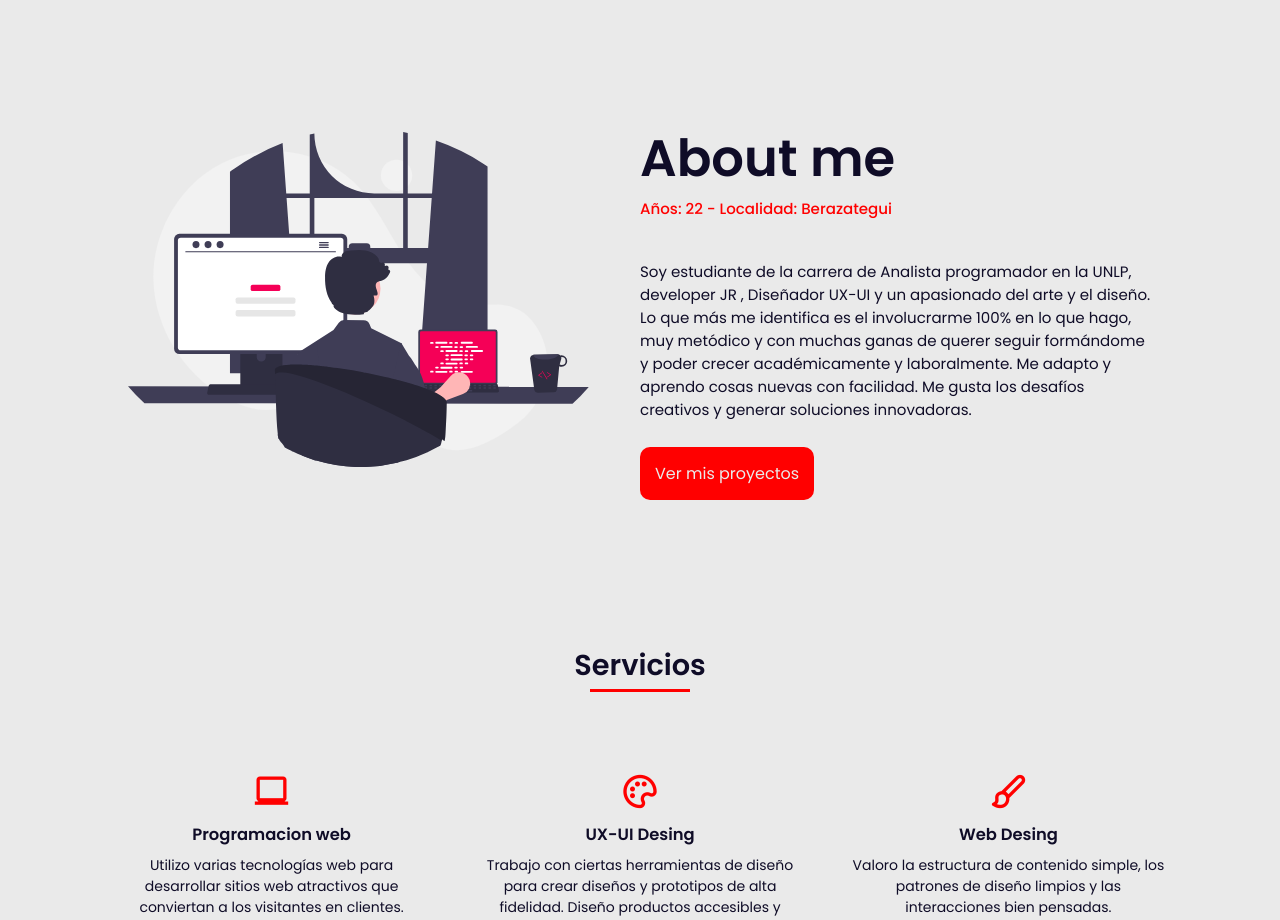
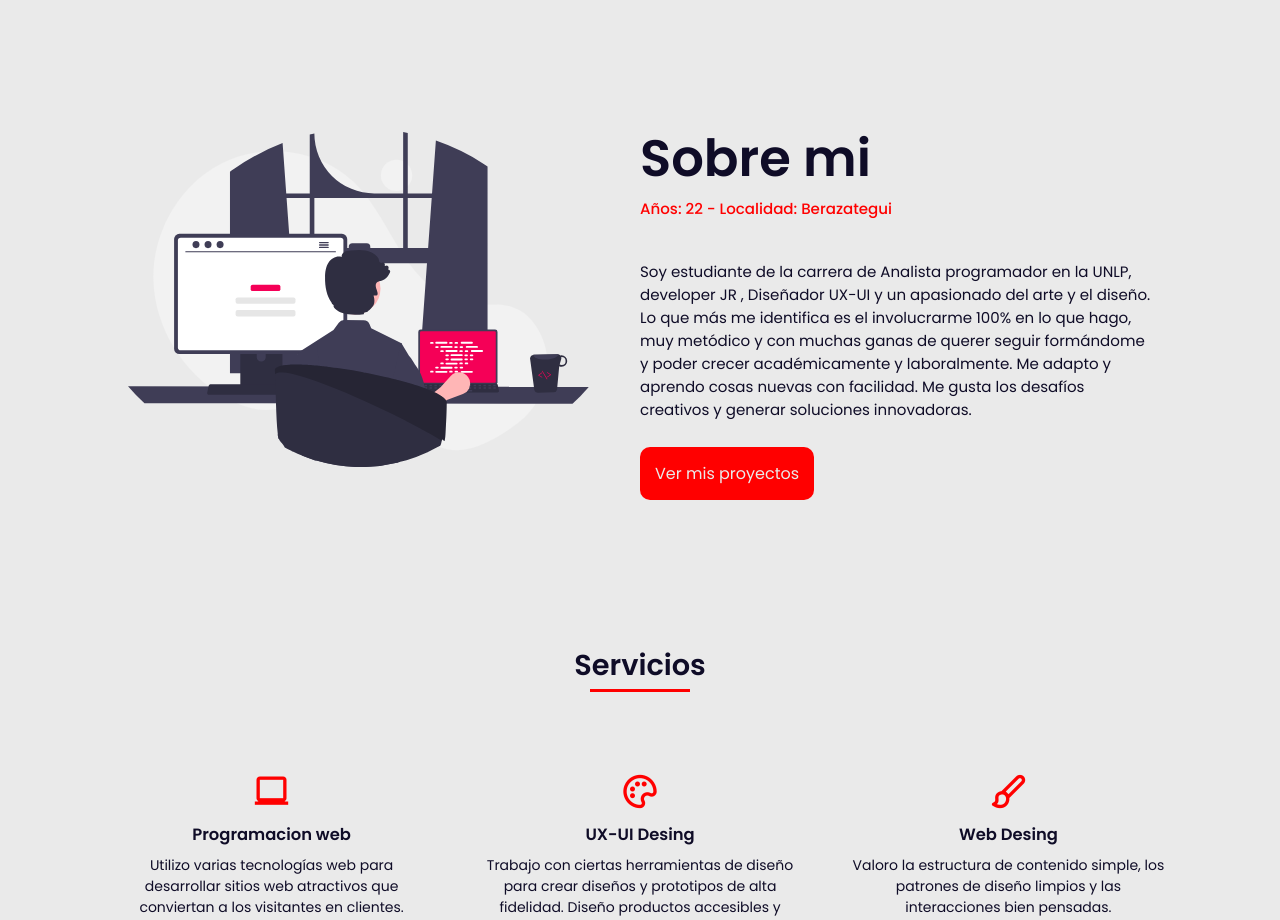
Before and after one commit to Alan-Ol/AO-Portfolio, a plain HTML site: page index.html in a window 1280 px wide. Shown: the part 800-1720 px from the top of the page. Drawn offline with nearby package versions, Linux system fonts and the light colour scheme.

Commit message:
portfolio01

```diff
--- a/index.html
+++ b/index.html
@@ -49,7 +49,7 @@
             <img src="./img/programer.svg" alt="">
         </div>
         <div class="about-text">
-            <h2>About me</h2>
+            <h2>Sobre mi</h2>
             <p class="personal">Años: 22 - Localidad: Berazategui</p>
             <p>Soy estudiante de la carrera de Analista programador en la UNLP, developer JR , Diseñador UX-UI y un apasionado del arte y el diseño. Lo que más me identifica es el involucrarme 100% en lo que hago, muy metódico y con muchas ganas de querer seguir formándome y poder crecer académicamente y laboralmente. Me adapto y aprendo cosas nuevas con facilidad. Me gusta los desafíos creativos y generar soluciones innovadoras.</p>
             <a href="#project" class="btn-about">Ver mis proyectos</a>
```
